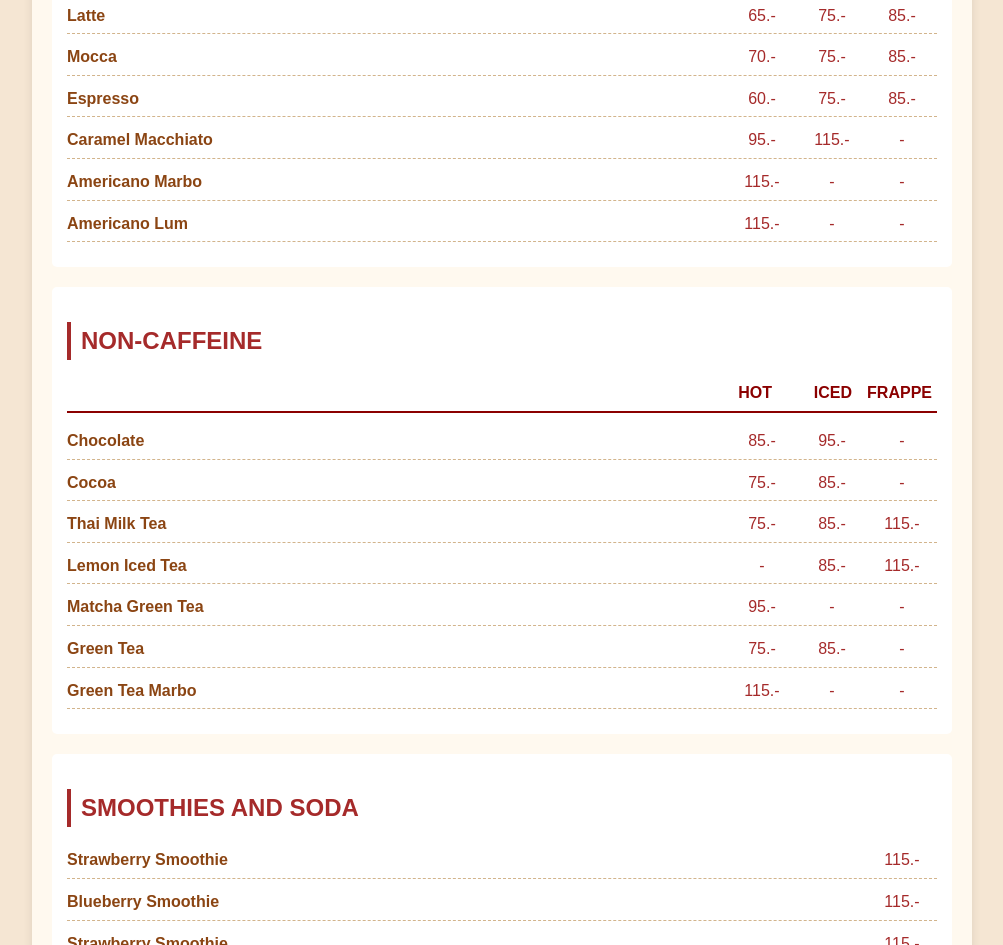
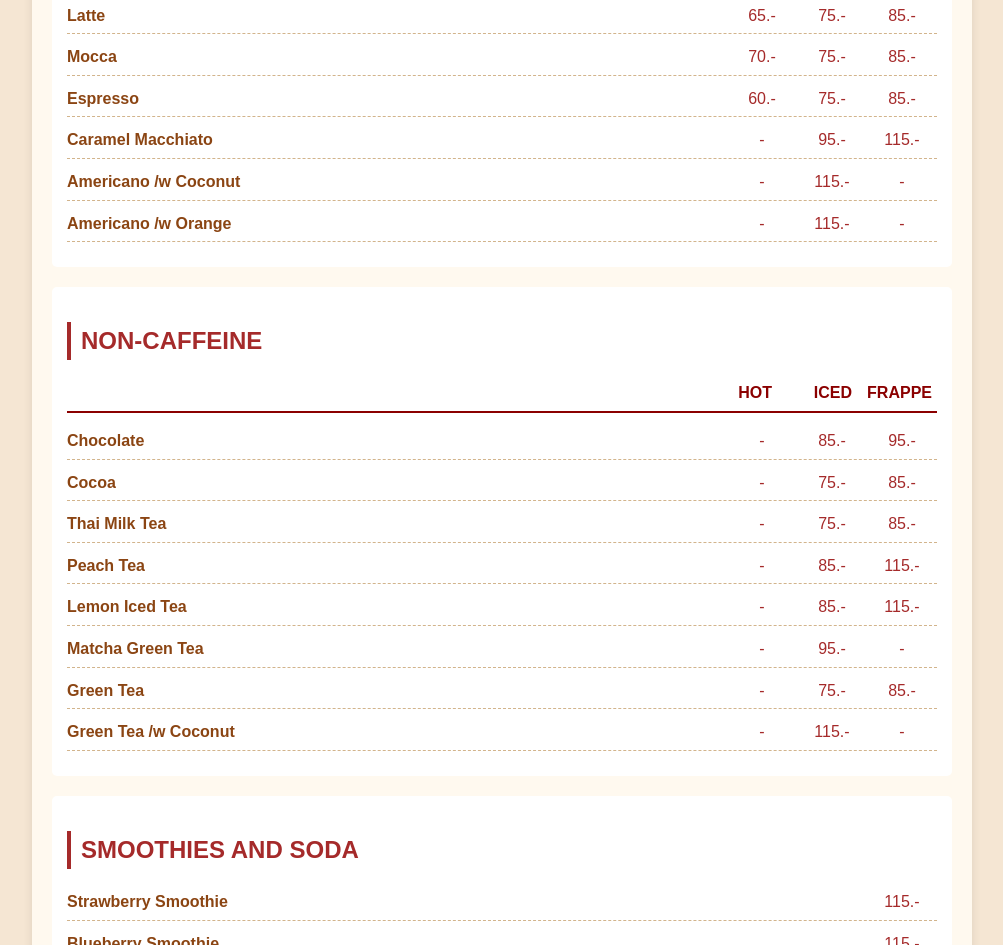
Before and after one commit to ktypez/sepcafe, a plain HTML site: page index.html in a window 1280 px wide. Shown: the part 376-1321 px from the top of the page, without its empty margins (138-1141 px from the left). Drawn offline with Linux system fonts and the light colour scheme.

Commit message:
update index

```diff
--- a/index.html
+++ b/index.html
@@ -137,24 +137,24 @@
             <div class="menu-item">
                 <span class="item-name">Caramel Macchiato</span>
                 <div class="item-prices">
+                    <span class="price">-</span>
                     <span class="price">95.-</span>
+                    <span class="price">115.-</span>
+                </div>
+            </div>
+            <div class="menu-item">
+                <span class="item-name">Americano /w Coconut</span>
+                <div class="item-prices">
+                    <span class="price">-</span>
                     <span class="price">115.-</span>
                     <span class="price">-</span>
                 </div>
             </div>
             <div class="menu-item">
-                <span class="item-name">Americano Marbo</span>
+                <span class="item-name">Americano /w Orange</span>
                 <div class="item-prices">
+                    <span class="price">-</span>
                     <span class="price">115.-</span>
-                    <span class="price">-</span>
-                    <span class="price">-</span>
-                </div>
-            </div>
-            <div class="menu-item">
-                <span class="item-name">Americano Lum</span>
-                <div class="item-prices">
-                    <span class="price">115.-</span>
-                    <span class="price">-</span>
                     <span class="price">-</span>
                 </div>
             </div>
@@ -170,23 +170,31 @@
             <div class="menu-item">
                 <span class="item-name">Chocolate</span>
                 <div class="item-prices">
+                    <span class="price">-</span>
                     <span class="price">85.-</span>
                     <span class="price">95.-</span>
-                    <span class="price">-</span>
                 </div>
             </div>
             <div class="menu-item">
                 <span class="item-name">Cocoa</span>
                 <div class="item-prices">
+                    <span class="price">-</span>
                     <span class="price">75.-</span>
                     <span class="price">85.-</span>
-                    <span class="price">-</span>
                 </div>
             </div>
             <div class="menu-item">
                 <span class="item-name">Thai Milk Tea</span>
                 <div class="item-prices">
+                    <span class="price">-</span>
                     <span class="price">75.-</span>
+                    <span class="price">85.-</span>
+                </div>
+            </div>
+            <div class="menu-item">
+                <span class="item-name">Peach Tea</span>
+                <div class="item-prices">
+                    <span class="price">-</span>
                     <span class="price">85.-</span>
                     <span class="price">115.-</span>
                 </div>
@@ -202,24 +210,24 @@
             <div class="menu-item">
                 <span class="item-name">Matcha Green Tea</span>
                 <div class="item-prices">
+                    <span class="price">-</span>
                     <span class="price">95.-</span>
-                    <span class="price">-</span>
                     <span class="price">-</span>
                 </div>
             </div>
             <div class="menu-item">
                 <span class="item-name">Green Tea</span>
                 <div class="item-prices">
+                    <span class="price">-</span>
                     <span class="price">75.-</span>
                     <span class="price">85.-</span>
-                    <span class="price">-</span>
                 </div>
             </div>
             <div class="menu-item">
-                <span class="item-name">Green Tea Marbo</span>
+                <span class="item-name">Green Tea /w Coconut</span>
                 <div class="item-prices">
+                    <span class="price">-</span>
                     <span class="price">115.-</span>
-                    <span class="price">-</span>
                     <span class="price">-</span>
                 </div>
             </div>
```
